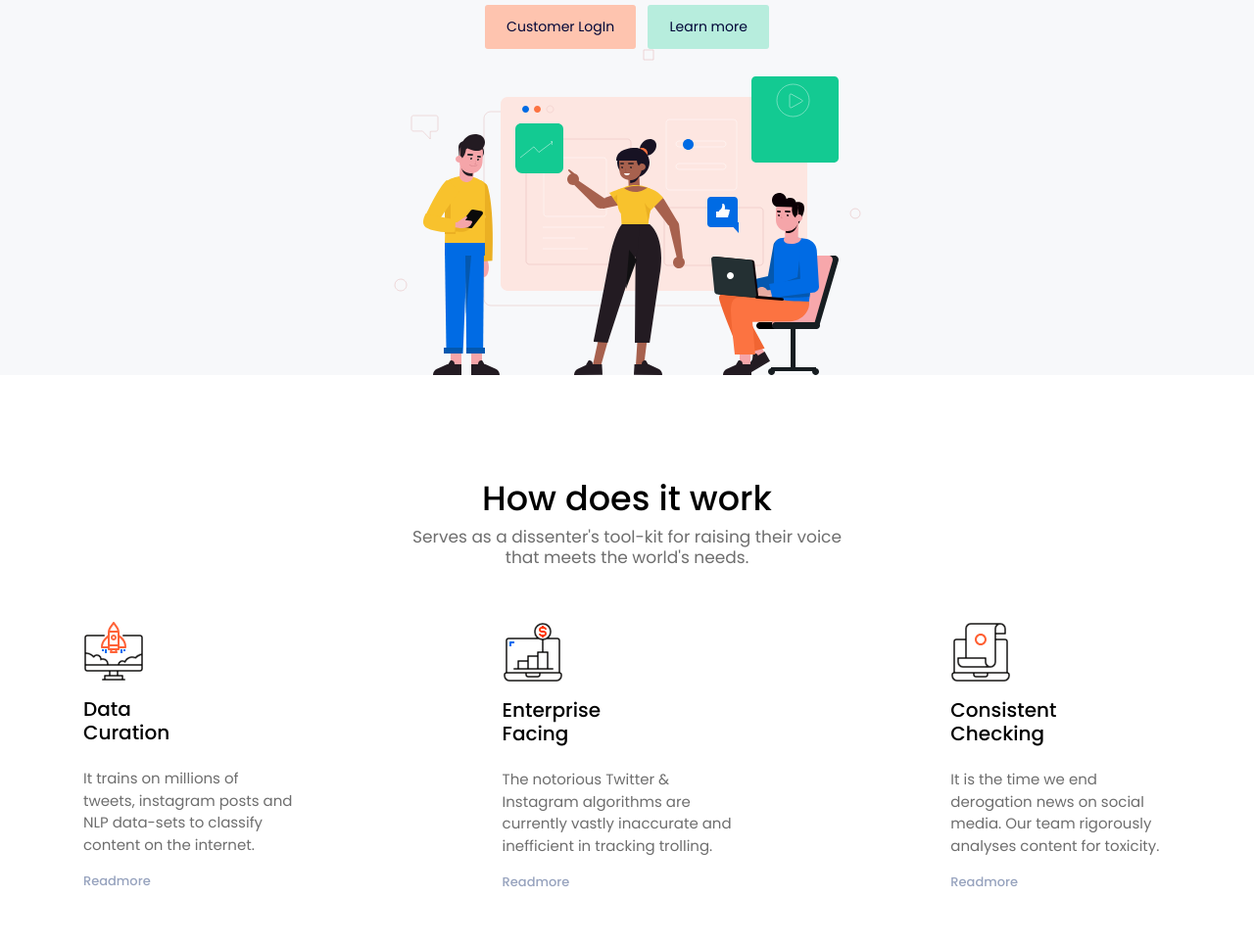
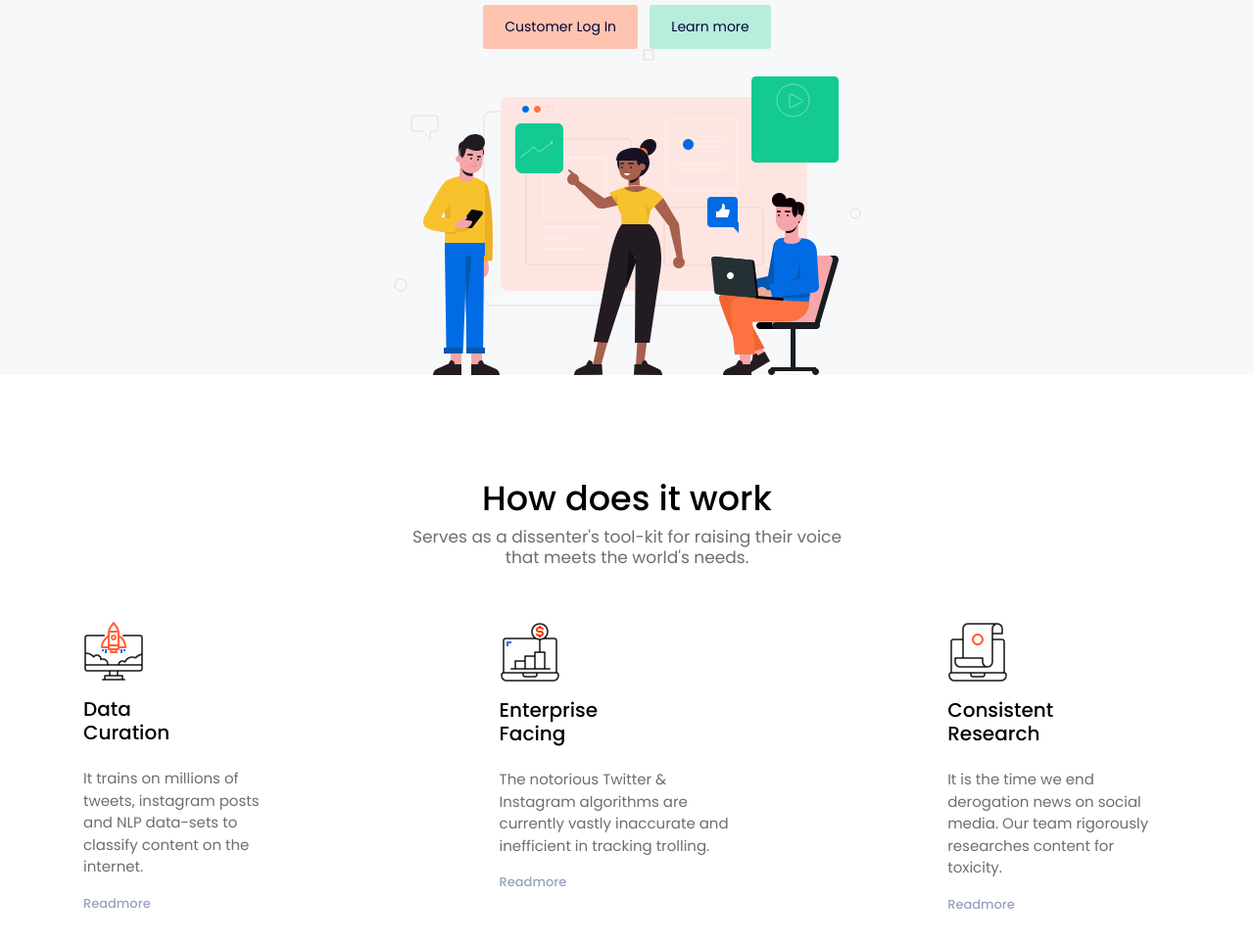
Before and after one commit to Amitesh2624/shiokarai-website, a website: page index.html in a window 1280 px wide. Shown: the part 335-1300 px from the top of the page at 98% size. Drawn offline with Linux system fonts and the light colour scheme.

Commit message:
Update index.html

```diff
--- a/index.html
+++ b/index.html
@@ -53,7 +53,7 @@
       <h1 class="font-weight-semibold">Data Curation &<br>Co-ordination</h1>
       <h6 class="font-weight-normal text-muted pb-3">ShiokarAI is an NLP model that helps dissenters agitate and organize without the threat of social-media intolerance and trolling.</h6>
       <div>
-        <button class="btn btn-opacity-light mr-1"><a href = "http://login.shiokarai.tech"> Customer LogIn </a></button>
+        <button class="btn btn-opacity-light mr-1"><a href = "http://login.shiokarai.tech"> Customer Log In </a></button>
         <button class="btn btn-opacity-success ml-1"><a href = "http://www.ijaresm.com/uploaded_files/document_file/Amitesh_Anand_PandeyKwNK.pdf">Learn more</a></button>
       </div>
       <img src="images/Group171.svg" alt="" class="img-fluid">
@@ -72,7 +72,7 @@
               <img src="images/Group12.svg" alt="" class="img-icons">
               <h5 class="py-3">Data <br>Curation</h5>
               <p class="text-muted">It trains on millions of tweets, instagram posts and NLP data-sets to classify content on the internet.</p>
-              <a href="#"><p class="readmore-link">Readmore</p></a>
+              <a href="https://www.kaggle.com/piumallick/toxic-comments-sentiment-analysis"><p class="readmore-link">Readmore</p></a>
             </div>
           </div>
           <div class="grid-margin d-flex justify-content-center">
@@ -80,15 +80,15 @@
               <img src="images/Group7.svg" alt="" class="img-icons">
               <h5 class="py-3">Enterprise <br>Facing</h5>
               <p class="text-muted">The notorious Twitter & Instagram algorithms are currently vastly inaccurate and inefficient in tracking trolling.</p>
-              <a href="#"><p class="readmore-link">Readmore</p></a>
+              <a href="https://www.linkedin.com/company/75629769"><p class="readmore-link">Readmore</p></a>
             </div>
           </div>
           <div class="grid-margin d-flex justify-content-end">
             <div class="features-width">
               <img src="images/Group5.svg" alt="" class="img-icons">
-              <h5 class="py-3">Consistent<br>Checking</h5>
-              <p class="text-muted">It is the time we end derogation news on social media. Our team rigorously analyses content for toxicity.</p>
-              <a href="#"><p class="readmore-link">Readmore</p></a>
+              <h5 class="py-3">Consistent<br>Research</h5>
+              <p class="text-muted">It is the time we end derogation news on social media. Our team rigorously researches content for toxicity.</p>
+              <a href="https://scholar.google.com/citations?user=HaiAgVAAAAAJ&hl=en"><p class="readmore-link">Readmore</p></a>
             </div>
           </div>
         </div>
```
